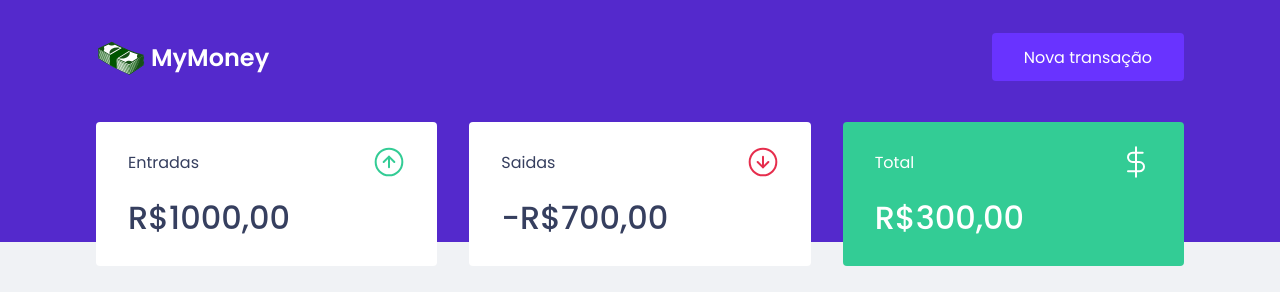
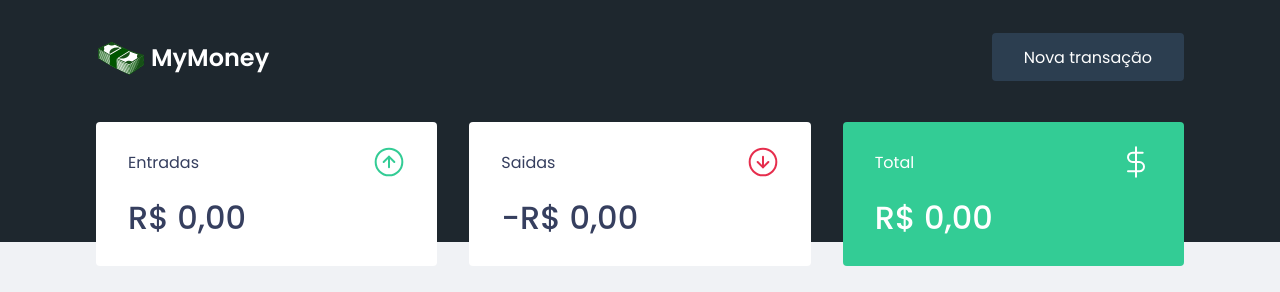
Before and after one commit to jefferson1104/ignite-mymoney, a React (Create React App) app: page / in a window 1280 px wide. Shown: the top 292 px of the page. Built offline with nearby package versions, Linux system fonts and the light colour scheme; no server answers; what miragejs would draw is missing.

Commit message:
calculando valores summary

```diff
--- a/src/components/Summary/indext.tsx
+++ b/src/components/Summary/indext.tsx
@@ -8,7 +8,22 @@
 
 export function Summary() {
   const { transactions } =  useContext(TransactionsContext);
-  console.log('summary', transactions)
+
+  const summary =  transactions.reduce((acc, transaction) => {
+    if (transaction.type === 'deposit') {
+      acc.deposits += transaction.amount;
+      acc.total += transaction.amount;
+    } else {
+      acc.withdraws += transaction.amount;
+      acc.total -= transaction.amount;
+    }
+
+    return acc;
+  }, {
+    deposits: 0,
+    withdraws: 0,
+    total: 0,
+  });
 
   return (
     <Container>
@@ -17,7 +32,12 @@
           <p>Entradas</p>
           <img src={incomeImg} alt="Entradas" />
         </header>
-        <strong>R$1000,00</strong>
+        <strong>
+          {new Intl.NumberFormat('pt-BR', {
+            style: 'currency',
+            currency: 'BRL'
+          }).format(summary.deposits)}
+        </strong>
       </div>
 
       <div>
@@ -25,7 +45,12 @@
           <p>Saidas</p>
           <img src={outcomeImg} alt="Saidas" />
         </header>
-        <strong>-R$700,00</strong>
+        <strong>-
+          {new Intl.NumberFormat('pt-BR', {
+            style: 'currency',
+            currency: 'BRL'
+          }).format(summary.withdraws)}
+        </strong>
       </div>
 
       <div className="highlight-background">
@@ -33,7 +58,12 @@
           <p>Total</p>
           <img src={totalImg} alt="Total" />
         </header>
-        <strong>R$300,00</strong>
+        <strong>
+          {new Intl.NumberFormat('pt-BR', {
+            style: 'currency',
+            currency: 'BRL'
+          }).format(summary.total)}
+        </strong>
       </div>
     </Container>
   );
--- a/src/styles/global.ts
+++ b/src/styles/global.ts
@@ -5,10 +5,10 @@
     --background: #f0f2f5;
 
     --red: #E52e54;
-    --blue: #5429CC;
+    --blue: #1e272e;
     --green: #33CC95;
 
-    --blue-light: #6933FF;
+    --blue-light: #2c3e50;
 
     --text-title: #363f5f;
     --text-body: #969cb3;
```
